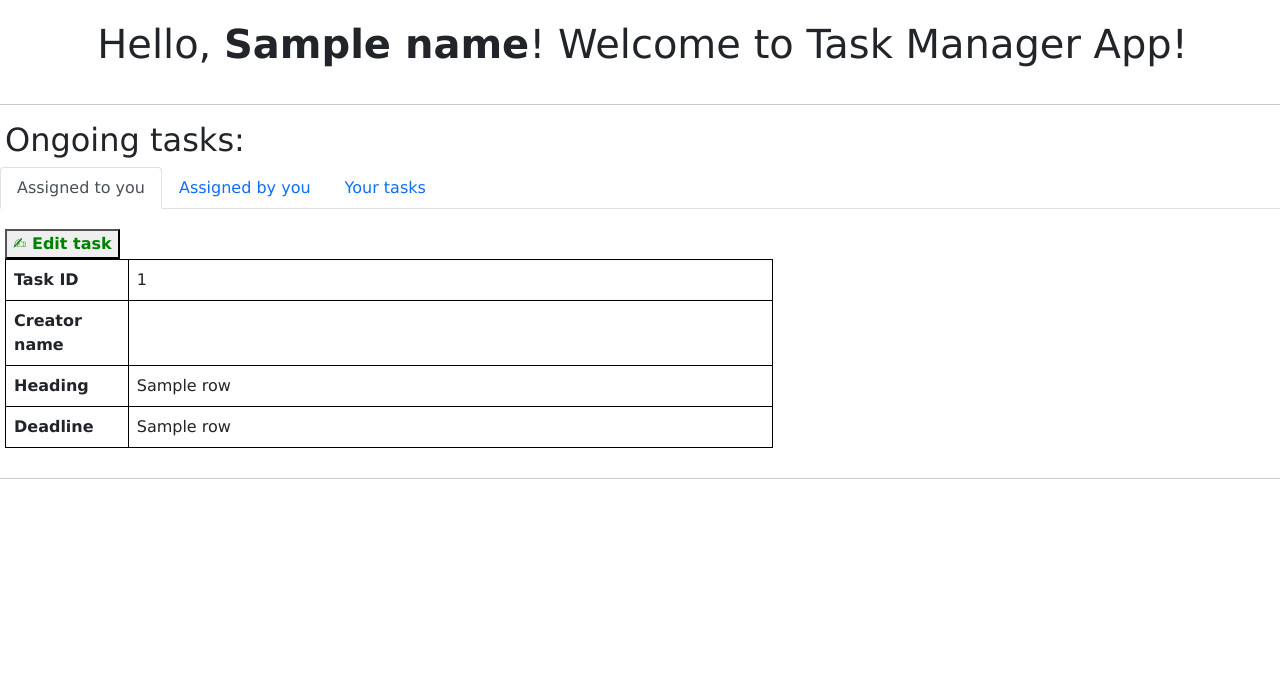
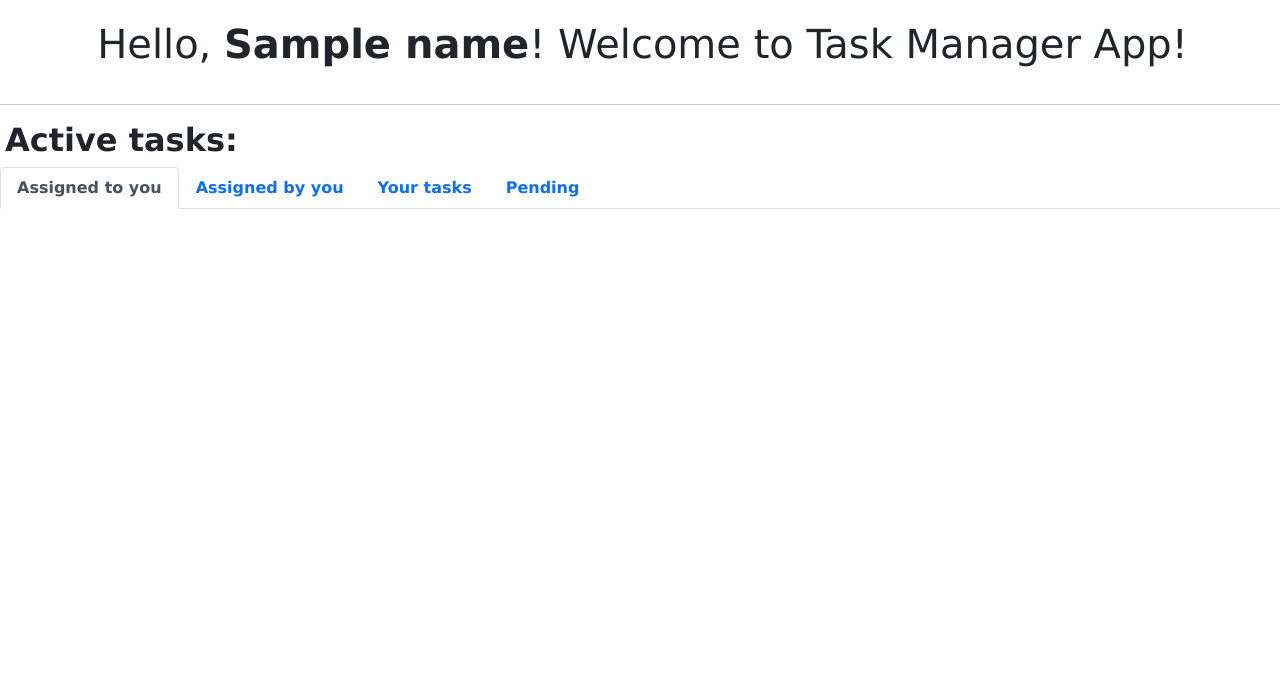
Before and after one commit to Eimantas93/TM, a Flask app: template templates/index.html in a window 1280 px wide. Shown: the part 56-744 px from the top of the page. Run offline with Flask 2, Linux system fonts and the light colour scheme; the template is opened without the code that fills it: most values are stand-ins (such as "Sample title", 1, 10 or a date in 2020); some libraries are stand-ins or nearby versions.

Commit message:
Task creator approval;
Implemented system, that after finishing or canceling task, it needs creator approval;
Pending tasks tab on main page;

```diff
--- a/application.py
+++ b/application.py
@@ -20,12 +20,18 @@ def index():
             db = connection.cursor()
 
             # Getting all not finished tasks for current user as creator (which he created to someone)
-            db.execute("SELECT * FROM tasks WHERE creator_id = ? AND status = 0 ORDER BY deadline_date",
+            db.execute("SELECT * FROM tasks WHERE creator_id = ? ORDER BY deadline_date",
                (session["user_id"],))
             creator = db.fetchall()
 
+            db.execute("SELECT SUM(pending) FROM tasks WHERE creator_id = ?", (session["user_id"],))
+            creatorSum = db.fetchone()
+
+            db.execute("SELECT SUM(pending) FROM tasks WHERE executor_id = ?", (session["user_id"],))
+            executorSum = db.fetchone()
+
             # Getting all not finished tasks for current user as executor (which someone created to him)
-            db.execute("SELECT * FROM tasks WHERE executor_id = ? AND status = 0 ORDER BY deadline_date",
+            db.execute("SELECT * FROM tasks WHERE executor_id = ? ORDER BY deadline_date",
             (session["user_id"],))
             executor = db.fetchall()
 
@@ -37,7 +43,7 @@ def index():
             db.execute("SELECT * FROM users")
             users = db.fetchall()
             # Passing all values to jinja
-            return render_template("index.html", creator=creator, executor=executor, users=users, name=name)
+            return render_template("index.html", creator=creator, executor=executor, users=users, name=name, creatorSum=creatorSum, executorSum=executorSum)
     else:
         # Connecting to DB
         connection = sqlite3.connect('data.db')
@@ -56,6 +62,7 @@ def index():
         creation_date = row[5]
         deadline = row[6]
         status = row[7]
+        pending = row[8]
 
         db.execute("SELECT name FROM users WHERE user_id = ?", (creator_id,))
         creatorList = db.fetchone()
@@ -70,7 +77,7 @@ def index():
 
         # NEED TO FIX THIS
         return render_template("edit_task.html", task_id=task_id, creator_id=creator_id, executor_id=executor_id, heading=heading, description=description, creation_date=creation_date, deadline=deadline, status=status
-        , creator_name=creator_name, executor_name=executor_name, notes=notes)
+        , creator_name=creator_name, executor_name=executor_name, notes=notes, pending=pending)
 
 
 @app.route("/register", methods=["GET", "POST"])
@@ -172,10 +179,11 @@ def new_task():
         description = request.form.get("description")
         deadline = request.form.get("deadline")
         status = 0
+        pending = 0
 
         # Storing user task into db table
-        db.execute("INSERT INTO tasks(creator_id, executor_id, heading, description, deadline_date, status) VALUES (?, ?, ?, ?, ?, ?)",
-                   (session["user_id"], executor, heading, description, deadline, status))
+        db.execute("INSERT INTO tasks(creator_id, executor_id, heading, description, deadline_date, status, pending) VALUES (?, ?, ?, ?, ?, ?, ?)",
+                   (session["user_id"], executor, heading, description, deadline, status, pending))
         connection.commit()
         connection.close()
 
@@ -211,22 +219,38 @@ def edit_task():
         deadline = request.form.get("deadline")
         status = request.form.get("status")
         task_id = request.form.get("task_id")
+
+        # When changes are submited on 'edit task'___________________________
         # Connecting to DB
         connection = sqlite3.connect('data.db')
         db = connection.cursor()
 
-        # Updare current task
-        db.execute("UPDATE tasks SET heading = (?), description = (?), deadline_date = (?), status = (?) WHERE id = ?"
-        , (heading, description, deadline, status, task_id))
-        connection.commit()
-        connection.close()
+        # Checking who is making changes
+        db.execute("SELECT * FROM tasks WHERE id = ?", [task_id])
+        check = db.fetchone()
+
+        # If task creator is changing task, just update it
+        if session["user_id"] == check[1]:
+            db.execute("UPDATE tasks SET heading = (?), description = (?), deadline_date = (?), status = (?) WHERE id = ?"
+            , (heading, description, deadline, status, task_id))
+            connection.commit()
+            connection.close()
+
+            # If executer is updating the task, then set task to 'pending'
+            # and show task status, which executer wants to apply (cancel / finish) (since executer can only edit task status)
+        elif session["user_id"] == check[2]:
+            db.execute("UPDATE tasks SET pending = '1', status = (?) WHERE id = ?", (status, task_id))
+            connection.commit()
+            connection.close()
+
+        # Rendering updated task______________________________
 
         # Connecting to DB
         connection = sqlite3.connect('data.db')
         db = connection.cursor()
 
         # Get current task data
-        db.execute("SELECT * FROM tasks WHERE id = ?", (task_id))
+        db.execute("SELECT * FROM tasks WHERE id = ?", [task_id])
 
         row = db.fetchone()
 
@@ -237,6 +261,7 @@ def edit_task():
         creation_date = row[5]
         deadline = row[6]
         status = row[7]
+        pending = row[8]
 
         db.execute("SELECT name FROM users WHERE user_id = ?", (creator_id,))
         creatorList = db.fetchone()
@@ -246,12 +271,12 @@ def edit_task():
         executorList = db.fetchone()
         executor_name = executorList[0]
 
-        db.execute("SELECT note, user_name, creation_date FROM notes WHERE task_id = ? ORDER BY creation_date DESC", (task_id))
+        db.execute("SELECT note, user_name, creation_date FROM notes WHERE task_id = ? ORDER BY creation_date DESC", [task_id])
         notes = db.fetchall()
 
         # NEED TO FIX THIS
         return render_template("edit_task.html", task_id=task_id, creator_id=creator_id, executor_id=executor_id, heading=heading, description=description, creation_date=creation_date, deadline=deadline, status=status
-        , creator_name=creator_name, executor_name=executor_name, notes=notes)
+        , creator_name=creator_name, executor_name=executor_name, notes=notes, pending=pending)
 
 
 @app.route("/add_note", methods=["POST"])
@@ -288,6 +313,7 @@ def add_note():
     creation_date = row[5]
     deadline = row[6]
     status = row[7]
+    pending = row[8]
 
     db.execute("SELECT name FROM users WHERE user_id = ?", (creator_id,))
     creatorList = db.fetchone()
@@ -302,7 +328,7 @@ def add_note():
 
     # NEED TO FIX THIS
     return render_template("edit_task.html", task_id=task_id, creator_id=creator_id, executor_id=executor_id, heading=heading, description=description, creation_date=creation_date, deadline=deadline, status=status
-    , creator_name=creator_name, executor_name=executor_name, notes=notes)
+    , creator_name=creator_name, executor_name=executor_name, notes=notes, pending=pending)
 
 
 @app.route("/unassign", methods=["POST"])
@@ -369,3 +395,57 @@ def relations():
         connection.close()
 
         return redirect(url_for("relations"))
+
+@app.route("/approval", methods=["POST"])
+def approval():
+    task_id = request.form.get("task_id")
+    # Connecting to DB
+    connection = sqlite3.connect('data.db')
+    db = connection.cursor()
+
+    # Checking if creator approved or dissaproved the task
+    # If approved, then finish the task and remove 'pending' status
+    if request.form.get("approve") == 'yes':
+        db.execute("UPDATE tasks SET pending = '0' WHERE id = ?", (task_id,))
+        connection.commit()
+        connection.close()
+
+        # if not approved, change status to 'in progress' and remove 'pending' status
+    elif request.form.get("approve") == 'no':
+        db.execute("UPDATE tasks SET pending = '0', status = '0' WHERE id = ?", (task_id,))
+        connection.commit()
+        connection.close()
+
+    # Rendering updated task______________________________
+    # Connecting to DB
+    connection = sqlite3.connect('data.db')
+    db = connection.cursor()
+
+    # Get current task data
+    db.execute("SELECT * FROM tasks WHERE id = ?", [task_id])
+
+    row = db.fetchone()
+
+    creator_id = row[1]
+    executor_id = row[2]
+    heading = row[3]
+    description = row[4]
+    creation_date = row[5]
+    deadline = row[6]
+    status = row[7]
+    pending = row[8]
+
+    db.execute("SELECT name FROM users WHERE user_id = ?", (creator_id,))
+    creatorList = db.fetchone()
+    creator_name = creatorList[0]
+
+    db.execute("SELECT name FROM users WHERE user_id = ?", (executor_id,))
+    executorList = db.fetchone()
+    executor_name = executorList[0]
+
+    db.execute("SELECT note, user_name, creation_date FROM notes WHERE task_id = ? ORDER BY creation_date DESC", [task_id])
+    notes = db.fetchall()
+
+    # NEED TO FIX THIS
+    return render_template("edit_task.html", task_id=task_id, creator_id=creator_id, executor_id=executor_id, heading=heading, description=description, creation_date=creation_date, deadline=deadline, status=status
+    , creator_name=creator_name, executor_name=executor_name, notes=notes, pending=pending)
--- a/templates/index.html
+++ b/templates/index.html
@@ -7,26 +7,25 @@ Task Manager
 {% block main %}
 <h1 class="pageTitle">Hello, <b>{{ name }}</b>! Welcome to Task Manager App!</h1>
 <hr>
-<h2 style="margin-left: 5px;">Ongoing tasks:</h2>
+<h2 style="margin-left: 5px;"><b>Active tasks:</b></h2>
 <nav>
     <div class="nav nav-tabs" id="nav-tab" role="tablist">
-      <button class="nav-link active" id="nav-executor-tab" data-bs-toggle="tab" data-bs-target="#nav-executor" type="button" role="tab" aria-controls="nav-executor" aria-selected="true">Assigned to you</button>
-      <button class="nav-link" id="nav-creator-tab" data-bs-toggle="tab" data-bs-target="#nav-creator" type="button" role="tab" aria-controls="nav-creator" aria-selected="false">Assigned by you</button>
-      <button class="nav-link" id="nav-yourTasks-tab" data-bs-toggle="tab" data-bs-target="#nav-yourTasks" type="button" role="tab" aria-controls="nav-yourTasks" aria-selected="false">Your tasks</button>
+      <button class="nav-link active" id="nav-executor-tab" data-bs-toggle="tab" data-bs-target="#nav-executor" type="button" role="tab" aria-controls="nav-executor" aria-selected="true"><b>Assigned to you</b></button>
+      <button class="nav-link" id="nav-creator-tab" data-bs-toggle="tab" data-bs-target="#nav-creator" type="button" role="tab" aria-controls="nav-creator" aria-selected="false"><b>Assigned by you</b></button>
+      <button class="nav-link" id="nav-yourTasks-tab" data-bs-toggle="tab" data-bs-target="#nav-yourTasks" type="button" role="tab" aria-controls="nav-yourTasks" aria-selected="false"><b>Your tasks</b></button>
+      <button class="nav-link" id="nav-pending-tab" data-bs-toggle="tab" data-bs-target="#nav-pending" type="button" role="tab" aria-controls="nav-pending" aria-selected="false"><b>Pending</b></button>
     </div>
   </nav>
   <div class="tab-content" id="nav-tabContent">
+
+        <!-- Tasks that are assigned to you -->
     <div class="tab-pane fade show active" id="nav-executor" role="tabpanel" aria-labelledby="nav-executor-tab">
         {% for row in executor %}
-        {% if row[1] != row[2] %}
+        {% if row[1] != row[2] and row[7] == 0 and row[8] == 0 %}
 <div class="container-2" style="margin-top: 20px;">
     <form action="/" method="POST">
         <button type="submit" name="task_id" value="{{ row[0] }}" class="edit">&#9997; Edit task</button>
         <table class="table">
-            <!-- <tr class="borderr">
-                <th scope="col" class="borderName">Creation date</th>
-                <td class="borderr">{{ row[5] }}</td>
-            </tr> -->
             <tr class="borderr">
                 <th scope="col" class="borderName">Task ID</th>
                 <td class="borderr">{{ row[0] }} </td>
@@ -41,42 +40,26 @@ Task Manager
                     {% endfor %}
                 </td>
             </tr>
-            <!-- <tr class="borderr">
-                <th scope="col" class="borderName">Executor name</th>
-                <td class="borderr">
-                    {% for user in users %}
-                    {% if user[0] == row[2] %}
-                    {{ user[1] }}
-                    {% endif %}
-                    {% endfor %}
-                </td>
-            </tr> -->
             <tr class="borderr">
                 <th scope="col" class="borderName" tyle="white-space: pre-wrap;">Heading</th>
                 <td class="borderr">{{ row[3] }}</td>
             </tr>
-            <!-- <tr class="borderr">
-                <th scope="col" class="borderName">Description</th>
-                <td class="borderr" style="white-space: pre-wrap;">{{ row[4] }}</td>
-            </tr> -->
             <tr class="borderr">
                 <th scope="col" class="borderName">Deadline</th>
                 <td class="borderr">{{ row[6] }}</td>
             </tr>
-            <!-- <tr class="borderr">
-                <th scope="col" class="borderName">Status</th>
-                <td class="borderr">In Progress</td>
-            </tr> -->
         </table>
         <hr>
     </form>
 </div>
-{% endif %}
-{% endfor %}
+        {% endif %}
+        {% endfor %}
     </div>
+
+         <!-- Tasks that you have assigned to someone -->
     <div class="tab-pane fade" id="nav-creator" role="tabpanel" aria-labelledby="nav-creator-tab">
         {% for row in creator %}
-        {% if row[1] != row[2] %}
+        {% if row[1] != row[2] and row[7] == 0 and row[8] == 0 %}
     <div class="container-2" style="margin-top: 20px;">
         <form action="/" method="POST">
             <button type="submit" name="task_id" value="{{ row[0] }}" class="edit">&#9997; Edit task</button>
@@ -85,20 +68,6 @@ Task Manager
                     <th scope="col" class="borderName">Task ID</th>
                     <td class="borderr">{{ row[0] }} </td>
                 </tr>
-                <!-- <tr class="borderr">
-                    <th scope="col" class="borderName">Creation date</th>
-                    <td class="borderr">{{ row[5] }}</td>
-                </tr> -->
-                <!-- <tr class="borderr">
-                    <th scope="col" class="borderName">Creator name</th>
-                    <td class="borderr">
-                        {% for user in users %}
-                        {% if user[0] == row[1] %}
-                        {{ user[1] }}
-                        {% endif %}
-                        {% endfor %}
-                    </td>
-                </tr> -->
                 <tr class="borderr">
                     <th scope="col" class="borderName">Executor name</th>
                     <td class="borderr">
@@ -113,28 +82,22 @@ Task Manager
                     <th scope="col" class="borderName" style="white-space: pre-wrap;">Heading</th>
                     <td class="borderr">{{ row[3] }}</td>
                 </tr>
-                <!-- <tr class="borderr">
-                    <th scope="col" class="borderName">Description</th>
-                    <td class="borderr" style="white-space: pre-wrap;">{{ row[4] }}</td>
-                </tr> -->
                 <tr class="borderr">
                     <th scope="col" class="borderName">Deadline</th>
                     <td class="borderr">{{ row[6] }}</td>
                 </tr>
-                <!-- <tr class="borderr">
-                    <th scope="col" class="borderName">Status</th>
-                    <td class="borderr">In Progress</td>
-                </tr> -->
             </table>
             <hr>
         </form>
     </div>
-    {% endif %}
-    {% endfor %}
+        {% endif %}
+        {% endfor %}
     </div>
+
+            <!-- Tasks assigned for yourself -->
     <div class="tab-pane fade" id="nav-yourTasks" role="tabpanel" aria-labelledby="nav-yourTasks-tab">
         {% for row in creator %}
-        {% if row[1] == row[2] %}
+        {% if row[1] == row[2] and row[7] == 0 and row[8] == 0 %}
     <div class="container-2" style="margin-top: 20px;">
         <form action="/" method="POST">
             <button type="submit" name="task_id" value="{{ row[0] }}" class="edit">&#9997; Edit task</button>
@@ -147,7 +110,99 @@ Task Manager
                     <th scope="col" class="borderName">Creation date</th>
                     <td class="borderr">{{ row[5] }}</td>
                 </tr>
-                <!-- <tr class="borderr">
+                <tr class="borderr">
+                    <th scope="col" class="borderName" tyle="white-space: pre-wrap;">Heading</th>
+                    <td class="borderr">{{ row[3] }}</td>
+                </tr>
+                <tr class="borderr">
+                    <th scope="col" class="borderName">Deadline</th>
+                    <td class="borderr">{{ row[6] }}</td>
+                </tr>
+            </table>
+            <hr>
+        </form>
+    </div>
+        {% endif %}
+        {% endfor %}
+    </div>
+
+                <!-- Pending tasks -->
+    <div class="tab-pane fade" id="nav-pending" role="tabpanel" aria-labelledby="nav-pending-tab">
+        {% if creatorSum[0] == 0 and executorSum[0] == 0 %}
+        <h2 style="margin-left: 5px;">No pending tasks.</h2>
+        {% else %}
+
+        <!-- Pending tasks waiting for your approval -->
+        {% if creatorSum[0] != 0 %}
+        <h4 style="margin-left: 5px; color: #FF6347"> Waiting for <b>your</b> approval: </h4>
+        {% for row in creator %}
+        {% if row[1] != row[2] and row[8] == 1 %}
+    <div class="container-2" style="margin-top: 20px;">
+        <form action="/" method="POST">
+            <button type="submit" name="task_id" value="{{ row[0] }}" class="edit">&#9997; Edit task</button>
+            <table class="table">
+                <tr class="borderr">
+                    <th scope="col" class="borderName">Task ID</th>
+                    <td class="borderr">{{ row[0] }} </td>
+                </tr>
+                <tr class="borderr">
+                    <th scope="col" class="borderName">Creation date</th>
+                    <td class="borderr">{{ row[5] }}</td>
+                </tr>
+                <tr class="borderr">
+                    <th scope="col" class="borderName">Executor name</th>
+                    <td class="borderr">
+                        {% for user in users %}
+                        {% if user[0] == row[2] %}
+                        {{ user[1] }}
+                        {% endif %}
+                        {% endfor %}
+                    </td>
+                </tr>
+                <tr class="borderr">
+                    <th scope="col" class="borderName" tyle="white-space: pre-wrap;">Heading</th>
+                    <td class="borderr">{{ row[3] }}</td>
+                </tr>
+                <tr class="borderr">
+                    <th scope="col" class="borderName">Deadline</th>
+                    <td class="borderr">{{ row[6] }}</td>
+                </tr>
+                <tr class="borderr" style="background-color: indianred;">
+                    <th scope="col" class="borderName"> Changing to </th>
+                    <td class="borderr">
+                        {% if row[7] == 1 %}
+                        Finished
+                        {% elif row[7] == 2 %}
+                        Canceled
+                        {% endif %}
+                    </td>
+                </tr>
+            </table>
+            <hr>
+        </form>
+    </div>
+    {% endif %}
+    {% endfor %}
+    {% endif %}
+
+            <!-- Pending tasks waiting for creator approval -->
+        {% if executorSum[0] != 0 %}
+        <h4 style="margin-left: 5px; color: #FF6347"> Waiting for <b>task creator</b> approval:</h4>
+        {% for row in executor %}
+        {% if row[1] != row[2] and row[8] == 1 %}
+    <div class="container-2" style="margin-top: 20px;">
+        <form action="/" method="POST">
+            <button type="submit" name="task_id" value="{{ row[0] }}" class="edit">&#9997; Edit task</button>
+            <table class="table">
+                <tr class="borderr">
+                    <th scope="col" class="borderName">Task ID</th>
+                    <td class="borderr">{{ row[0] }} </td>
+                </tr>
+                <tr class="borderr">
+                    <th scope="col" class="borderName">Creation date</th>
+                    <td class="borderr">{{ row[5] }}</td>
+                </tr>
+                <tr class="borderr">
                     <th scope="col" class="borderName">Creator name</th>
                     <td class="borderr">
                         {% for user in users %}
@@ -158,37 +213,32 @@ Task Manager
                     </td>
                 </tr>
                 <tr class="borderr">
-                    <th scope="col" class="borderName">Executor name</th>
-                    <td class="borderr">
-                        {% for user in users %}
-                        {% if user[0] == row[2] %}
-                        {{ user[1] }}
-                        {% endif %}
-                        {% endfor %}
-                    </td>
-                </tr> -->
-                <tr class="borderr">
                     <th scope="col" class="borderName" tyle="white-space: pre-wrap;">Heading</th>
                     <td class="borderr">{{ row[3] }}</td>
                 </tr>
-                <!-- <tr class="borderr">
-                    <th scope="col" class="borderName">Description</th>
-                    <td class="borderr" style="white-space: pre-wrap;">{{ row[4] }}</td>
-                </tr> -->
                 <tr class="borderr">
                     <th scope="col" class="borderName">Deadline</th>
                     <td class="borderr">{{ row[6] }}</td>
                 </tr>
-                <!-- <tr class="borderr">
-                    <th scope="col" class="borderName">Status</th>
-                    <td class="borderr">In Progress</td>
-                </tr> -->
+                <tr class="borderr" style="background-color: indianred;">
+                    <th scope="col" class="borderName"> Changing to </th>
+                    <td class="borderr">
+                        {% if row[7] == 1 %}
+                        Finished
+                        {% elif row[7] == 2 %}
+                        Canceled
+                        {% endif %}
+                    </td>
+                </tr>
             </table>
             <hr>
         </form>
     </div>
     {% endif %}
     {% endfor %}
+    {% endif %}
+    {% endif %}
     </div>
+
   </div>
 {% endblock %}
```
Also changed, not shown: templates/edit_task.html (+34 -4 lines), templates/tasks.html (+8 -8 lines), templates/test.html (deleted, +0 -33 lines), data.db.
